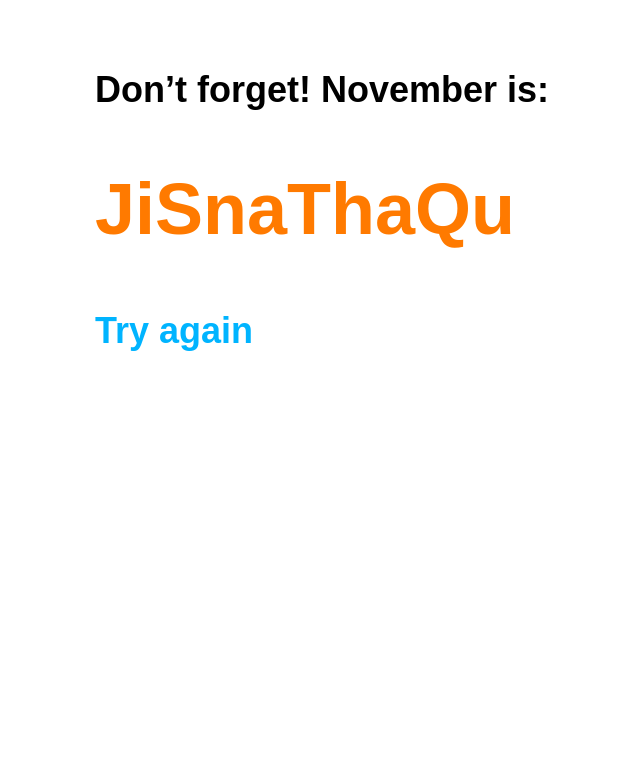
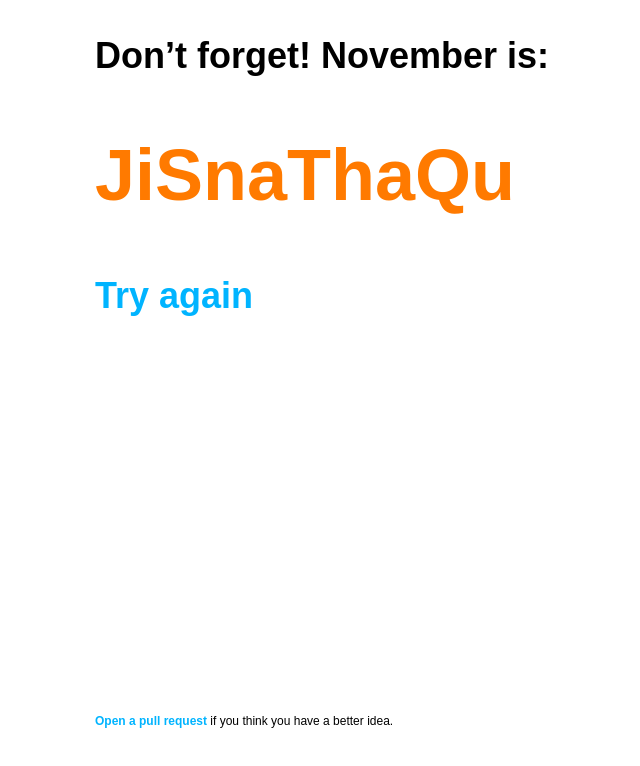
Before and after one commit to BaseCase/nanowrimo_names, a plain HTML site: page index.html in a window 1280 px wide. Shown: the whole page, without its empty margins (195-835 px from the left). Drawn offline with Linux system fonts and the light colour scheme.

Commit message:
flexbox layout and a footer linking to github repo

```diff
--- a/index.html
+++ b/index.html
@@ -11,10 +11,16 @@
         font-size: 36px;
       }
 
+      html, body { height: 100%; }
+
       .container {
-        margin: 2rem auto;
         max-width: 700px;
         min-width: 550px;
+        display: flex;
+        flex-direction: column;
+        height: 90%;
+        justify-content: space-between;
+        margin: 0 auto;
       }
 
       h1 {
@@ -34,15 +40,23 @@
         font-weight: bold;
         text-decoration: none;
       }
+
+      footer, footer a { font-size: 12px; }
     </style>
   </head>
 
   <body>
     <div class="container">
-      <h1>Don’t forget! November is:</h1>
-      <h2 class="event-name">NaNoWriMo!</h2>
+      <section>
+        <h1>Don’t forget! November is:</h1>
+        <h2 class="event-name">NaNoWriMo!</h2>
 
-      <p><a href="javascript:window.location.reload();">Try again</a></p>
+        <p><a href="javascript:window.location.reload();">Try again</a></p>
+      </section>
+
+      <footer>
+        <a href="https://github.com/basecase/nanowrimo_names/">Open a pull request</a> if you think you have a better idea.
+      </footer>
     </div>
 
     <script>
```
